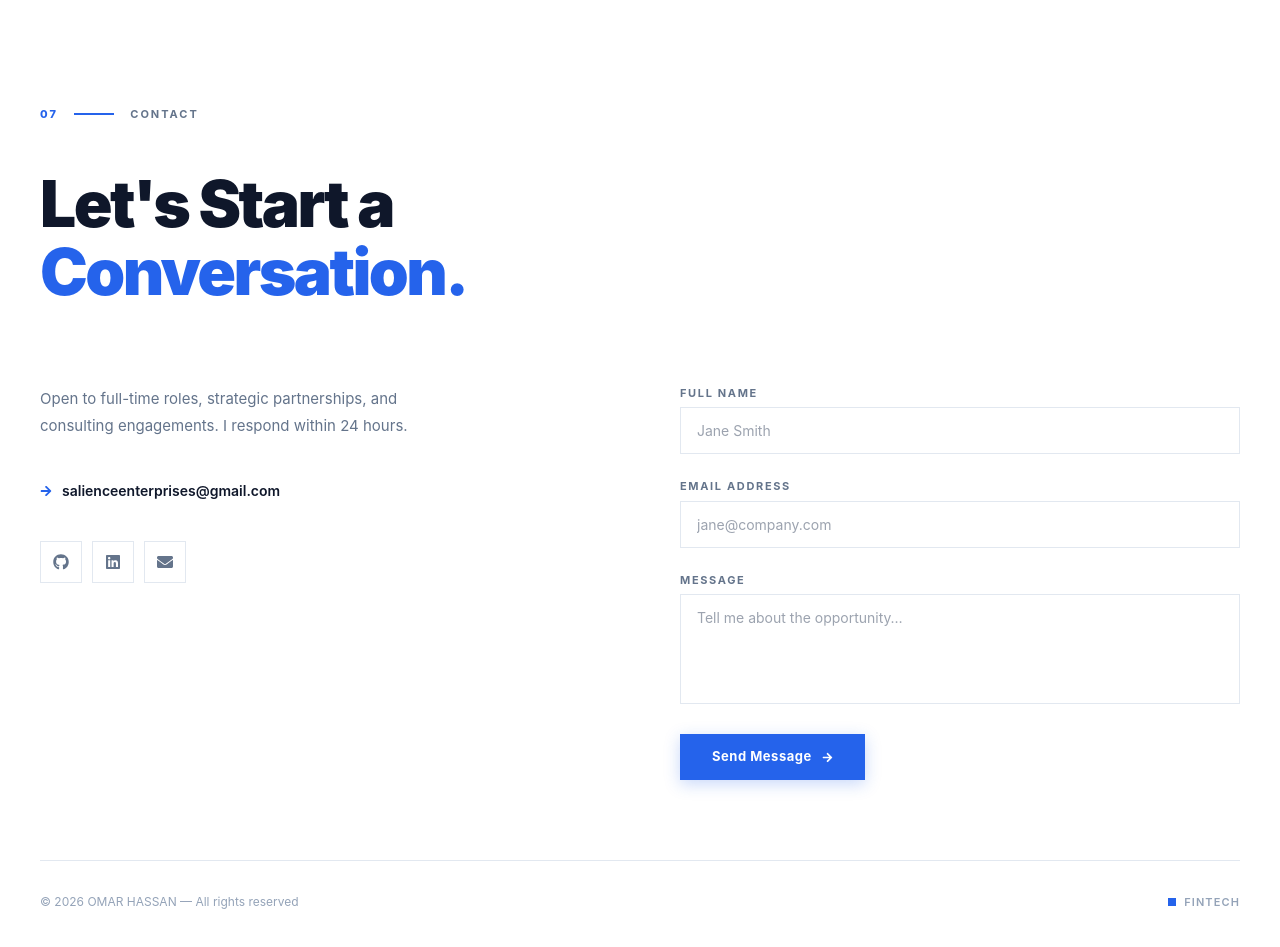
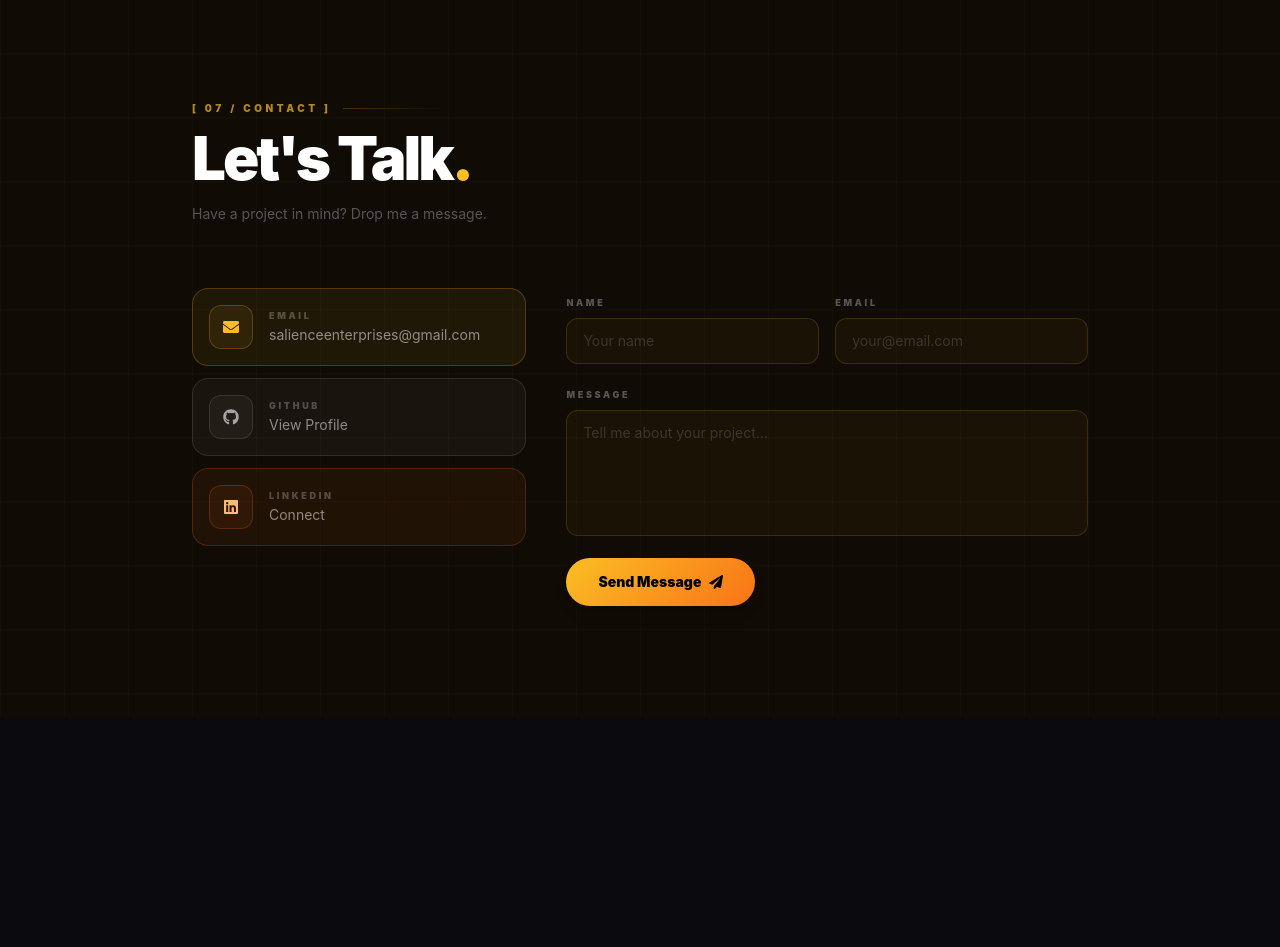
Before and after one commit to salienceenterprises-lab/portfolio-d6fc2, a Next.js app: page /portfolio-d6fc2/ in a window 1280 px wide. Shown: the part 4860-5807 px from the top of the page. After the commit the page ends 5578 px from the top, so only its background shows below. Built offline with nearby package versions, Linux system fonts and the light colour scheme.

Commit message:
Update app/components/contact.jsx via Portfolio SaaS

```diff
--- a/app/components/contact.jsx
+++ b/app/components/contact.jsx
@@ -1,235 +1,147 @@
 "use client";
 import React, { useState } from "react";
-import { motion } from "framer-motion";
-import { FaGithub, FaLinkedin, FaEnvelope, FaArrowRight } from "react-icons/fa";
+import { motion, AnimatePresence } from "framer-motion";
+import { FaPaperPlane, FaEnvelope, FaGithub, FaLinkedin, FaCheckCircle, FaCircleNotch } from "react-icons/fa";
 
-const NAVY = "#0f172a";
-const BLUE = "#2563eb";
-const GREY = "#64748b";
+export default function PortfolioContact({ data }) {
+  const [formData, setFormData] = useState({ name: "", email: "", message: "" });
+  const [status, setStatus] = useState("idle");
 
-export default function FintechContact({ data }) {
-  const [form, setForm] = useState({ name: "", email: "", message: "" });
-  const [status, setStatus] = useState("idle");
-  const [focused, setFocused] = useState(null);
+  const hasForm = !!data?.web3forms_key;
 
-  const WEB3FORMS_KEY = data?.web3forms_key ?? "";
+  const handleChange = (e) => setFormData({ ...formData, [e.target.name]: e.target.value });
 
   const handleSubmit = async (e) => {
     e.preventDefault();
-    if (!form.name || !form.email || !form.message) return;
-    setStatus("sending");
+    if (!hasForm) return;
+    setStatus("loading");
     try {
       const res = await fetch("https://api.web3forms.com/submit", {
         method: "POST",
         headers: { "Content-Type": "application/json", Accept: "application/json" },
         body: JSON.stringify({
-          access_key: WEB3FORMS_KEY,
-          subject: `Portfolio Contact from ${form.name}`,
-          from_name: form.name,
-          email: form.email,
-          message: form.message,
+          ...formData,
+          access_key: data.web3forms_key,
+          subject: `New Portfolio Message from ${formData.name}`,
+          from_name: "Portfolio Contact Form",
           botcheck: "",
         }),
       });
-      const r = await res.json();
-      setStatus(r.success ? "sent" : "error");
-    } catch {
-      setStatus("error");
-    }
+      const result = await res.json();
+      if (result.success) {
+        setStatus("success");
+        setFormData({ name: "", email: "", message: "" });
+        setTimeout(() => setStatus("idle"), 5000);
+      } else { setStatus("error"); }
+    } catch { setStatus("error"); }
   };
 
-  const inputStyle = (field) => ({
-    width: "100%",
-    background: "#ffffff",
-    border: "1px solid",
-    borderColor: focused === field ? BLUE : "#e2e8f0",
-    color: NAVY,
-    fontSize: "14px",
-    padding: "12px 16px",
-    outline: "none",
-    transition: "border-color 0.2s ease, box-shadow 0.2s ease",
-    fontFamily: "inherit",
-    fontWeight: 400,
-    boxSizing: "border-box",
-    boxShadow: focused === field ? "0 0 0 3px rgba(37,99,235,0.08)" : "none",
-  });
+  const contactLinks = [
+    { show: data?.email,    icon: FaEnvelope,  label: "Email",    value: data?.email,    href: `mailto:${data?.email}`, colorClass: "text-amber-400",  borderStyle: "border-amber-500/25", bgStyle: "rgba(251,191,36,0.07)"  },
+    { show: data?.github,   icon: FaGithub,    label: "GitHub",   value: "View Profile", href: data?.github,            colorClass: "text-white/60",   borderStyle: "border-white/10",    bgStyle: "rgba(255,255,255,0.04)" },
+    { show: data?.linkedin, icon: FaLinkedin,  label: "LinkedIn", value: "Connect",      href: data?.linkedin,          colorClass: "text-orange-300", borderStyle: "border-orange-500/20", bgStyle: "rgba(249,115,22,0.07)"  },
+  ].filter(l => l.show);
 
-  const socials = [
-    data?.github   && { icon: <FaGithub size={16} />,   href: data.github,            label: "GitHub" },
-    data?.linkedin && { icon: <FaLinkedin size={16} />,  href: data.linkedin,          label: "LinkedIn" },
-    data?.email    && { icon: <FaEnvelope size={16} />,  href: `mailto:${data.email}`, label: "Email" },
-  ].filter(Boolean);
+  if (!hasForm && contactLinks.length === 0) return null;
 
   return (
-    <section id="contact" style={{
-      background: "#ffffff",
-      borderTop: "1px solid #e2e8f0",
-    }}>
-      <style>{`
-        @media (max-width: 767px) {
-          .ft-contact-inner { padding: 4rem 1.25rem 3rem !important; }
-          .ft-contact-grid { grid-template-columns: 1fr !important; gap: 2.5rem !important; }
-        }
-      `}</style>
-      {/* Top blue stripe */}
-      <div style={{ height: "4px", background: `linear-gradient(90deg, ${BLUE}, #60a5fa)` }} />
+    <section id="contact" className="relative py-28 px-6 overflow-hidden bg-[#100b05]">
 
-      <div className="ft-contact-inner" style={{ maxWidth: "1280px", margin: "0 auto", padding: "7rem 2.5rem 5rem" }}>
-        {/* Header */}
-        <motion.div
-          initial={{ opacity: 0, y: 20 }} whileInView={{ opacity: 1, y: 0 }}
-          viewport={{ once: true }} transition={{ duration: 0.6 }}
-          style={{ display: "flex", alignItems: "center", gap: "1rem", marginBottom: "3rem" }}
-        >
-          <span style={{ fontSize: "11px", fontWeight: 800, color: BLUE, textTransform: "uppercase", letterSpacing: "0.2em" }}>07</span>
-          <div style={{ width: "40px", height: "2px", background: BLUE }} />
-          <span style={{ fontSize: "11px", fontWeight: 700, color: GREY, textTransform: "uppercase", letterSpacing: "0.18em" }}>Contact</span>
+      <div className="absolute inset-0 bg-[linear-gradient(rgba(251,191,36,0.02)_1px,transparent_1px),linear-gradient(90deg,rgba(251,191,36,0.02)_1px,transparent_1px)] bg-[size:64px_64px] pointer-events-none" />
+
+      <div className="max-w-4xl mx-auto relative z-10">
+        <motion.div initial={{ opacity:0,x:-20 }} whileInView={{ opacity:1,x:0 }} viewport={{ once:true }} transition={{ duration:0.5 }}
+          className="flex items-center gap-3 mb-3">
+          <span className="text-[10px] font-black tracking-[0.35em] uppercase text-amber-400/70">[ 07 / Contact ]</span>
+          <div className="flex-1 h-px bg-gradient-to-r from-amber-500/25 to-transparent max-w-[100px]" />
         </motion.div>
 
-        <motion.h2
-          initial={{ opacity: 0, y: 20 }} whileInView={{ opacity: 1, y: 0 }}
-          viewport={{ once: true }} transition={{ duration: 0.6, delay: 0.05 }}
-          style={{
-            fontSize: "clamp(2.4rem, 5vw, 4.5rem)",
-            fontWeight: 900, color: NAVY,
-            letterSpacing: "-0.04em", lineHeight: 1.05,
-            margin: "0 0 5rem",
-          }}
-        >
-          Let's Start a<br />
-          <span style={{ color: BLUE }}>Conversation.</span>
+        <motion.h2 initial={{ opacity:0,y:18 }} whileInView={{ opacity:1,y:0 }} viewport={{ once:true }} transition={{ duration:0.6,delay:0.05 }}
+          className="text-4xl sm:text-6xl font-black tracking-tighter text-white mb-4">
+          Let's Talk<span className="text-amber-400">.</span>
         </motion.h2>
+        <motion.p initial={{ opacity:0 }} whileInView={{ opacity:1 }} viewport={{ once:true }} transition={{ duration:0.5,delay:0.15 }}
+          className="text-white/30 text-sm mb-16 max-w-sm">
+          {hasForm ? "Have a project in mind? Drop me a message." : "Connect with me across the web."}
+        </motion.p>
 
-        <div className="ft-contact-grid" style={{ display: "grid", gridTemplateColumns: "1fr 1fr", gap: "5rem" }}>
-          {/* Left: info */}
-          <motion.div
-            initial={{ opacity: 0, y: 20 }} whileInView={{ opacity: 1, y: 0 }}
-            viewport={{ once: true }} transition={{ duration: 0.55 }}
-          >
-            <p style={{ fontSize: "15px", color: GREY, lineHeight: 1.8, maxWidth: "380px", margin: "0 0 2.5rem", fontWeight: 400 }}>
-              Open to full-time roles, strategic partnerships, and consulting engagements. I respond within 24 hours.
-            </p>
+        <div className={`grid gap-10 ${hasForm ? "grid-cols-1 lg:grid-cols-5" : "max-w-md"}`}>
 
-            {data?.email && (
-              <a href={`mailto:${data.email}`}
-                style={{
-                  display: "inline-flex", alignItems: "center", gap: "10px",
-                  fontSize: "14px", fontWeight: 600, color: NAVY,
-                  textDecoration: "none", marginBottom: "2.5rem",
-                  transition: "color 0.2s",
-                }}
-                onMouseEnter={(e) => e.currentTarget.style.color = BLUE}
-                onMouseLeave={(e) => e.currentTarget.style.color = NAVY}
-              >
-                <FaArrowRight size={12} style={{ color: BLUE }} />
-                {data.email}
-              </a>
-            )}
-
-            {socials.length > 0 && (
-              <div style={{ display: "flex", gap: "10px" }}>
-                {socials.map((s, i) => (
-                  <a key={i} href={s.href} target="_blank" rel="noopener noreferrer"
-                    aria-label={s.label}
-                    style={{
-                      width: "42px", height: "42px",
-                      border: "1px solid #e2e8f0",
-                      display: "flex", alignItems: "center", justifyContent: "center",
-                      color: GREY, textDecoration: "none",
-                      transition: "all 0.2s ease",
-                    }}
-                    onMouseEnter={(e) => { e.currentTarget.style.borderColor = BLUE; e.currentTarget.style.color = BLUE; e.currentTarget.style.background = "rgba(37,99,235,0.05)"; }}
-                    onMouseLeave={(e) => { e.currentTarget.style.borderColor = "#e2e8f0"; e.currentTarget.style.color = GREY; e.currentTarget.style.background = "transparent"; }}
-                  >
-                    {s.icon}
-                  </a>
-                ))}
-              </div>
-            )}
+          {/* Links */}
+          <motion.div initial={{ opacity:0,x:hasForm?-30:0 }} whileInView={{ opacity:1,x:0 }} viewport={{ once:true }}
+            transition={{ type:"spring",stiffness:100,damping:20 }}
+            className={`${hasForm?"lg:col-span-2":""} space-y-3`}>
+            {contactLinks.map((link, i) => (
+              <motion.a key={i} href={link.href} target="_blank" rel="noopener noreferrer"
+                whileHover={{ x:6 }} transition={{ type:"spring",stiffness:300 }}
+                className={`group flex items-center gap-4 p-4 border ${link.borderStyle} rounded-2xl hover:brightness-125 transition-all duration-300`}
+                style={{ background:link.bgStyle }}>
+                <div className={`w-11 h-11 rounded-xl border ${link.borderStyle} flex items-center justify-center flex-shrink-0 group-hover:scale-110 transition-transform duration-300`}
+                  style={{ background:link.bgStyle }}>
+                  <link.icon className={`w-4 h-4 ${link.colorClass}`} />
+                </div>
+                <div>
+                  <p className="text-[9px] font-black uppercase tracking-[0.3em] text-white/25 mb-0.5">{link.label}</p>
+                  <p className="text-sm text-white/50 group-hover:text-white/90 transition-colors duration-300">{link.value}</p>
+                </div>
+              </motion.a>
+            ))}
           </motion.div>
 
-          {/* Right: form (only when web3forms key is configured) */}
-          {WEB3FORMS_KEY && (
-          <motion.div
-            initial={{ opacity: 0, y: 20 }} whileInView={{ opacity: 1, y: 0 }}
-            viewport={{ once: true }} transition={{ duration: 0.55, delay: 0.1 }}
-          >
-            {status === "sent" ? (
-              <div style={{
-                border: `1px solid rgba(37,99,235,0.25)`,
-                background: "rgba(37,99,235,0.03)",
-                padding: "3rem", textAlign: "center",
-              }}>
-                <div style={{
-                  width: "52px", height: "52px", background: BLUE,
-                  display: "flex", alignItems: "center", justifyContent: "center",
-                  margin: "0 auto 1.5rem", fontSize: "22px", color: "#fff",
-                }}>✓</div>
-                <h3 style={{ fontSize: "18px", fontWeight: 800, color: NAVY, marginBottom: "0.5rem" }}>Message Sent</h3>
-                <p style={{ fontSize: "13px", color: GREY }}>I'll be in touch shortly.</p>
-              </div>
-            ) : (
-              <form onSubmit={handleSubmit} style={{ display: "flex", flexDirection: "column", gap: "1.5rem" }}>
-                <div>
-                  <label style={{ display: "block", fontSize: "11px", fontWeight: 700, color: GREY, textTransform: "uppercase", letterSpacing: "0.15em", marginBottom: "6px" }}>Full Name</label>
-                  <input type="text" placeholder="Jane Smith" required
-                    value={form.name} onChange={(e) => setForm({ ...form, name: e.target.value })}
-                    onFocus={() => setFocused("name")} onBlur={() => setFocused(null)}
-                    style={inputStyle("name")} />
+          {/* Form */}
+          {hasForm && (
+            <motion.div initial={{ opacity:0,y:20 }} whileInView={{ opacity:1,y:0 }} viewport={{ once:true }}
+              transition={{ type:"spring",stiffness:100,damping:20,delay:0.15 }}
+              className="lg:col-span-3">
+              <form onSubmit={handleSubmit} className="space-y-4">
+                <div className="grid grid-cols-1 sm:grid-cols-2 gap-4">
+                  {["name","email"].map((field) => (
+                    <div key={field} className="space-y-1.5">
+                      <label className="text-[9px] font-black uppercase tracking-[0.3em] text-white/30">{field}</label>
+                      <input name={field} type={field==="email"?"email":"text"} value={formData[field]} onChange={handleChange} required
+                        placeholder={field==="email"?"your@email.com":"Your name"}
+                        className="w-full px-4 py-3 rounded-xl text-sm text-white placeholder-white/15 focus:outline-none transition-all duration-300 border"
+                        style={{ background:"rgba(251,191,36,0.04)", borderColor:"rgba(251,191,36,0.15)" }}
+                        onFocus={e=>{ e.target.style.borderColor="rgba(251,191,36,0.5)"; e.target.style.background="rgba(251,191,36,0.07)"; }}
+                        onBlur={e=>{ e.target.style.borderColor="rgba(251,191,36,0.15)"; e.target.style.background="rgba(251,191,36,0.04)"; }} />
+                    </div>
+                  ))}
                 </div>
-                <div>
-                  <label style={{ display: "block", fontSize: "11px", fontWeight: 700, color: GREY, textTransform: "uppercase", letterSpacing: "0.15em", marginBottom: "6px" }}>Email Address</label>
-                  <input type="email" placeholder="jane@company.com" required
-                    value={form.email} onChange={(e) => setForm({ ...form, email: e.target.value })}
-                    onFocus={() => setFocused("email")} onBlur={() => setFocused(null)}
-                    style={inputStyle("email")} />
+                <div className="space-y-1.5">
+                  <label className="text-[9px] font-black uppercase tracking-[0.3em] text-white/30">Message</label>
+                  <textarea name="message" value={formData.message} onChange={handleChange} required rows={5}
+                    placeholder="Tell me about your project..."
+                    className="w-full px-4 py-3 rounded-xl text-sm text-white placeholder-white/15 focus:outline-none transition-all duration-300 resize-none border"
+                    style={{ background:"rgba(251,191,36,0.04)", borderColor:"rgba(251,191,36,0.15)" }}
+                    onFocus={e=>{ e.target.style.borderColor="rgba(251,191,36,0.5)"; e.target.style.background="rgba(251,191,36,0.07)"; }}
+                    onBlur={e=>{ e.target.style.borderColor="rgba(251,191,36,0.15)"; e.target.style.background="rgba(251,191,36,0.04)"; }} />
                 </div>
-                <div>
-                  <label style={{ display: "block", fontSize: "11px", fontWeight: 700, color: GREY, textTransform: "uppercase", letterSpacing: "0.15em", marginBottom: "6px" }}>Message</label>
-                  <textarea rows={4} placeholder="Tell me about the opportunity…" required
-                    value={form.message} onChange={(e) => setForm({ ...form, message: e.target.value })}
-                    onFocus={() => setFocused("message")} onBlur={() => setFocused(null)}
-                    style={{ ...inputStyle("message"), resize: "none" }} />
-                </div>
-                <button
-                  type="submit" disabled={status === "sending"}
-                  style={{
-                    display: "inline-flex", alignItems: "center", gap: "10px",
-                    background: status === "sending" ? GREY : BLUE,
-                    color: "#fff", border: "none",
-                    padding: "13px 32px", fontSize: "13px", fontWeight: 700,
-                    letterSpacing: "0.04em", cursor: status === "sending" ? "not-allowed" : "pointer",
-                    transition: "all 0.2s ease", width: "fit-content",
-                    boxShadow: status === "sending" ? "none" : "0 4px 16px rgba(37,99,235,0.25)",
-                  }}
-                  onMouseEnter={(e) => { if (status !== "sending") e.currentTarget.style.background = "#1d4ed8"; }}
-                  onMouseLeave={(e) => { if (status !== "sending") e.currentTarget.style.background = BLUE; }}
-                >
-                  {status === "sending" ? "Sending…" : <>Send Message <FaArrowRight size={11} /></>}
-                </button>
-                {status === "error" && (
-                  <p style={{ fontSize: "12px", color: "#ef4444", margin: 0 }}>Something went wrong. Please try again.</p>
-                )}
+                <motion.button type="submit" disabled={status==="loading"||status==="success"}
+                  whileHover={{ scale:1.02,boxShadow:"0 0 30px rgba(251,191,36,0.3)" }} whileTap={{ scale:0.98 }}
+                  className={`inline-flex items-center gap-3 px-8 py-3.5 rounded-full font-black text-sm transition-all duration-300 ${
+                    status==="success" ? "bg-emerald-600 text-white" : "text-black shadow-lg"
+                  }`}
+                  style={status==="success"?{}:{ background:"linear-gradient(135deg,#fbbf24,#f97316)" }}>
+                  <AnimatePresence mode="wait">
+                    {status==="loading" ? (
+                      <motion.span key="l" initial={{ opacity:0 }} animate={{ opacity:1 }} className="flex items-center gap-2">
+                        <FaCircleNotch className="w-4 h-4 animate-spin" /> Sending...
+                      </motion.span>
+                    ) : status==="success" ? (
+                      <motion.span key="s" initial={{ y:10,opacity:0 }} animate={{ y:0,opacity:1 }} className="flex items-center gap-2">
+                        <FaCheckCircle className="w-4 h-4" /> Message Sent!
+                      </motion.span>
+                    ) : (
+                      <motion.span key="i" initial={{ opacity:0 }} animate={{ opacity:1 }} className="flex items-center gap-2">
+                        Send Message <FaPaperPlane className="w-3.5 h-3.5" />
+                      </motion.span>
+                    )}
+                  </AnimatePresence>
+                </motion.button>
+                {status==="error" && <p className="text-xs text-red-400 mt-2">Something went wrong. Please try again.</p>}
               </form>
-            )}
-          </motion.div>
+            </motion.div>
           )}
-        </div>
-
-        {/* Footer */}
-        <div style={{
-          display: "flex", alignItems: "center", justifyContent: "space-between",
-          marginTop: "5rem", paddingTop: "2rem",
-          borderTop: "1px solid #e2e8f0",
-          flexWrap: "wrap", gap: "1rem",
-        }}>
-          <span style={{ fontSize: "12px", color: "#94a3b8" }}>
-            © {new Date().getFullYear()} {data?.name} — All rights reserved
-          </span>
-          <div style={{ display: "flex", alignItems: "center", gap: "8px" }}>
-            <div style={{ width: "8px", height: "8px", background: BLUE }} />
-            <span style={{ fontSize: "11px", color: "#94a3b8", letterSpacing: "0.1em", fontWeight: 600 }}>FINTECH</span>
-          </div>
         </div>
       </div>
     </section>
```
